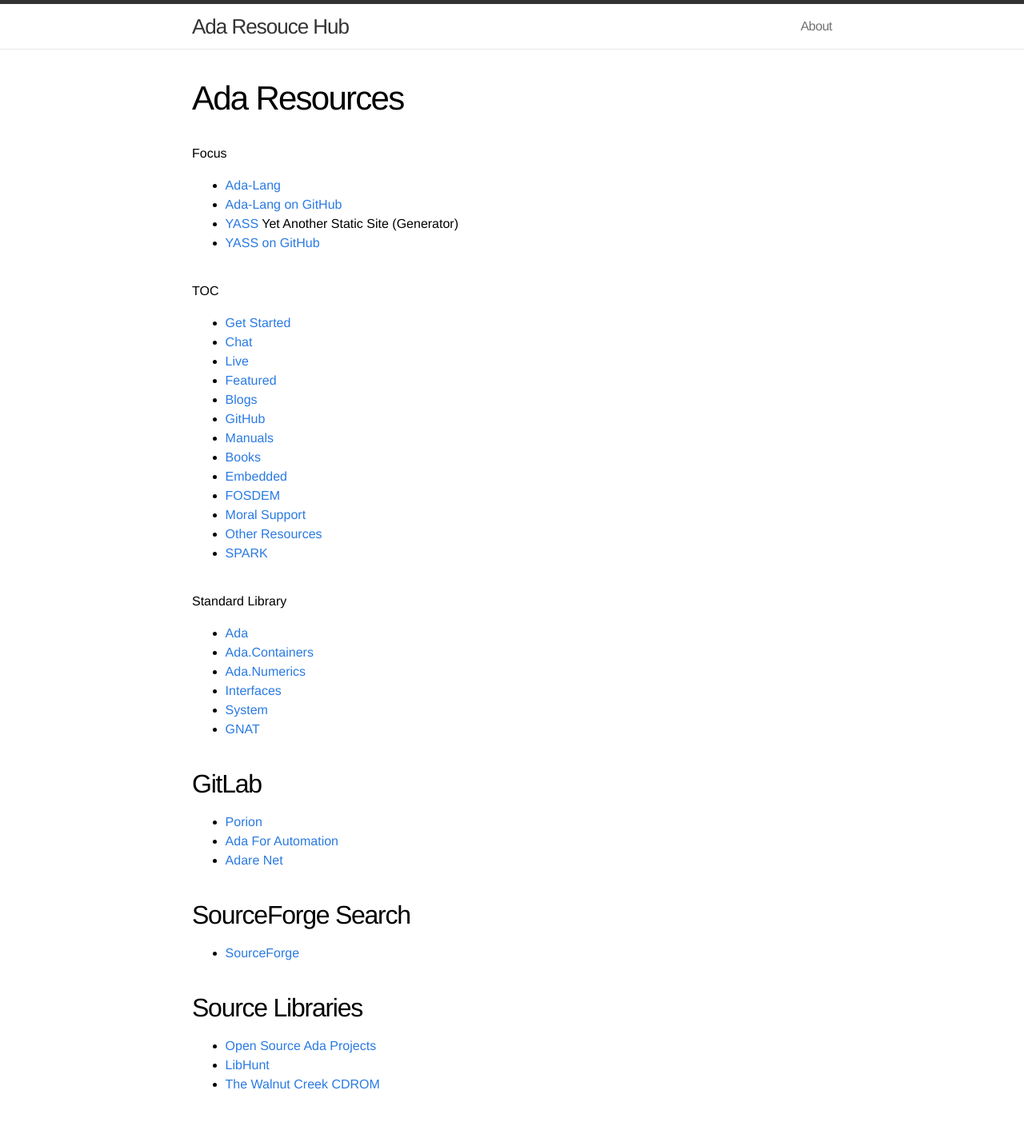
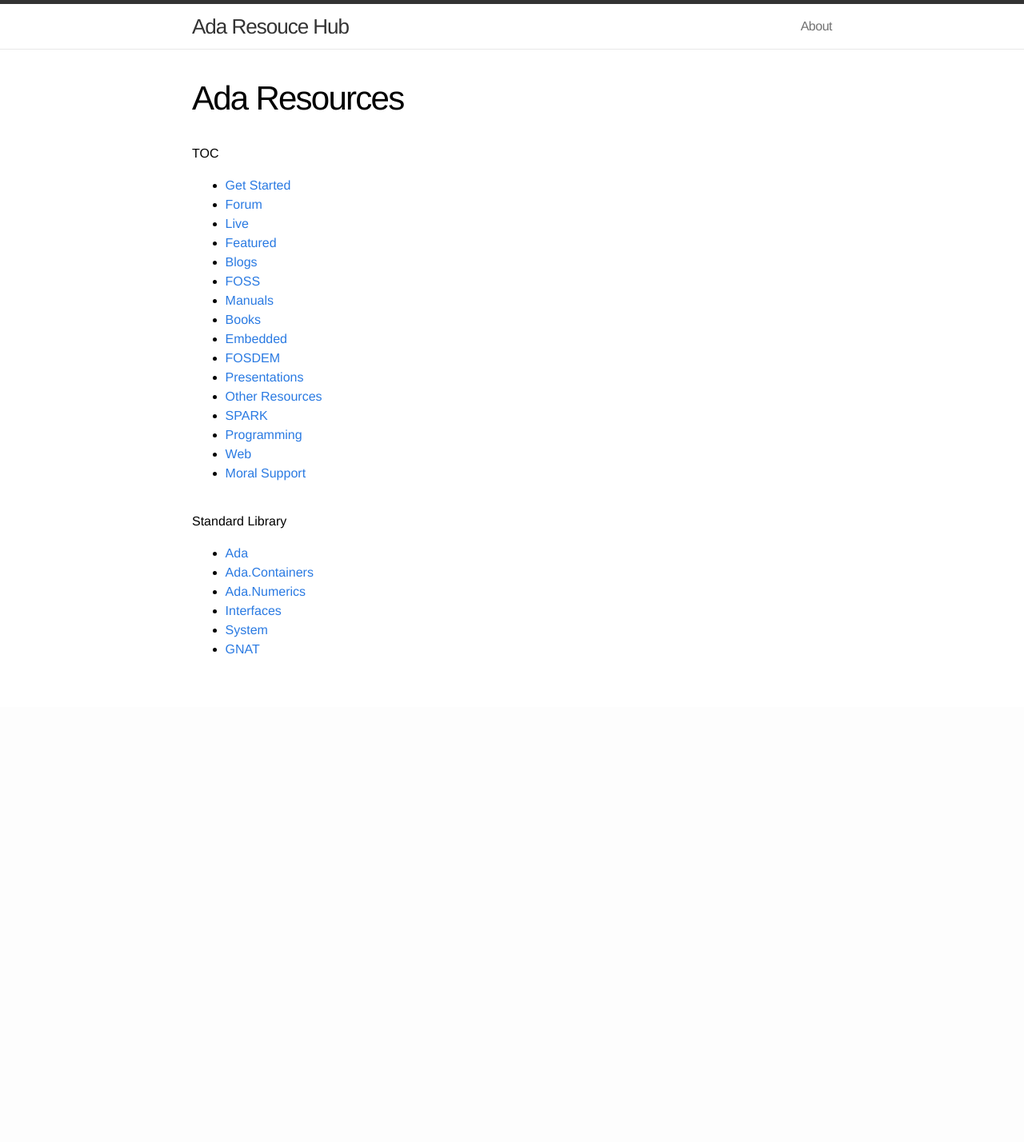
Before and after one commit to quornings/quornings.github.io, a Jekyll site: the page built from ada/index.md, in a window 1280 px wide. Shown: the whole page at 80% size. Built offline with Jekyll 4.4.1, drawn with Linux system fonts in a browser that asks for light colours; after the commit the page ends 900 px from its top, so only the background shows below that.

Commit message:
FOSS, Web, Presentations

```diff
--- a/ada/index.md
+++ b/ada/index.md
@@ -3,54 +3,28 @@ layout: page
 title: Ada Resources
 ---
 
-# Focus
-
-- [Ada-Lang](https://ada-lang.io)
-- [Ada-Lang on GitHub](https://github.com/ada-lang-io)
-
-- [YASS](http://www.yass.website) Yet Another Static Site (Generator)
-- [YASS on GitHub](https://github.com/yet-another-static-site-generator)
-
-
 # TOC
-
 - [Get Started](/ada/getstarted/)
-- [Chat](/ada/chat/)
+- [Forum](/ada/chat/)
 - [Live](/ada/live)
 - [Featured](/ada/featured/)
 - [Blogs](/ada/blogs/)
-- [GitHub](/ada/github/)
+- [FOSS](/ada/foss/)
 - [Manuals](/ada/manuals/)
 - [Books](/ada/books/)
 - [Embedded](/ada/embedded/)
 - [FOSDEM](/ada/fosdem/)
-- [Moral Support](/ada/moral/)
+- [Presentations](/ada/presentations/)
 - [Other Resources](/ada/other/)
 - [SPARK](/ada/spark/)
+- [Programming](/ada/programming/)
+- [Web](/ada/web/)
+- [Moral Support](/ada/moral/)
 
 # Standard Library
-
 - [Ada](/ada/man/ada/)
 - [Ada.Containers](/ada/man/ada-containers/)
 - [Ada.Numerics](/ada/man/ada-numerics/)
 - [Interfaces](/ada/man/interfaces/)
 - [System](/ada/man/system/)
 - [GNAT](/ada/man/gnat/)
-
-
-## GitLab
-
-- [Porion](https://gitlab.com/stcarrez/porion)
-- [Ada For Automation](https://gitlab.com/ada-for-automation/ada-for-automation)
-- [Adare Net](https://gitlab.com/daresoft/network/adare_net)
-
-## SourceForge Search
-
-- [SourceForge](https://sourceforge.net/directory/language:ada/?q=Ada)
-
-
-## Source Libraries
-
-- [Open Source Ada Projects](https://opensourcelibs.com/libs/ada)
-- [LibHunt](https://www.libhunt.com/l/ada)
-- [The Walnut Creek CDROM](http://archive.adaic.com/ase/index.html)
```
Also changed, not shown: ada/foss.md (added, +38 -0 lines), ada/getstarted.md (+12 -6 lines), ada/presentations.md (added, +7 -0 lines), ada/programming.md (added, +12 -0 lines), ada/web.md (added, +32 -0 lines).
